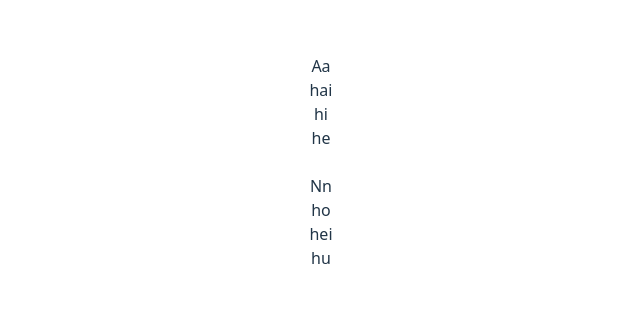
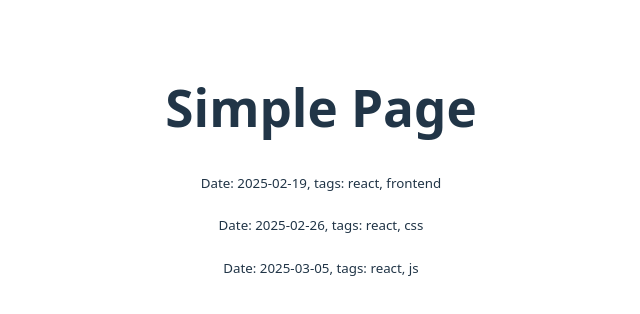
Before and after one commit to warrnn/my-react-app, a React (Vite) app: page / in a window 1280 px wide. Shown: the part 238-552 px from the top of the page, without its empty margins (319-959 px from the left). Built offline with nearby package versions, Linux system fonts and the light colour scheme.

Commit message:
Make App component to use Homepage and update Article component to display title, date, and tags

```diff
--- a/src/App.jsx
+++ b/src/App.jsx
@@ -1,14 +1,11 @@
 import "./App.css";
-import Header from "./components/Header";
-import Article from "./components/Article";
+import Homepage from "./pages/Index";
 
 function App() {
 	return (
-    <div className="App">
-      <Article name="Aa" titles={["hai", "hi", "he"]} />
-      <br></br>
-      <Article name="Nn" titles={["ho", "hei", "hu"]} />
-    </div>
+		<div className="App">
+			<Homepage />
+		</div>
 	);
 }
 
--- a/src/components/Article.jsx
+++ b/src/components/Article.jsx
@@ -1,12 +1,10 @@
 function Article(props) {
 	return (
 		<>
-			<div>{props.name}</div>
-			<div>
-				{props.titles.map((title) => {
-					return <div>{title}</div>;
-				})}
-			</div>
+			<h3>{props.name}</h3>
+			<small>
+				Date: {props.date}, tags: {props.tags.join(", ")}
+			</small>
 		</>
 	);
 }
--- /dev/null
+++ b/src/pages/Index.jsx
@@ -0,0 +1,17 @@
+import posts from "../posts.json";
+import Article from "../components/Article";
+
+function Homepage() {
+	return (
+		<>
+			<h1>Simple Page</h1>
+			{
+                posts.map((blog) => (
+                    <Article title={blog.title} tags={blog.tags} date={blog.date} />
+                ))
+            }
+		</>
+	);
+}
+
+export default Homepage;
--- /dev/null
+++ b/src/posts.json
@@ -0,0 +1,17 @@
+[
+	{
+		"title": "Tutorial 1",
+		"tags": ["react", "frontend"],
+		"date": "2025-02-19"
+	},
+	{
+		"title": "Tutorial 2",
+		"tags": ["react", "css"],
+		"date": "2025-02-26"
+	},
+	{
+		"title": "Tutorial 3",
+		"tags": ["react", "js"],
+		"date": "2025-03-05"
+	}
+]
```
